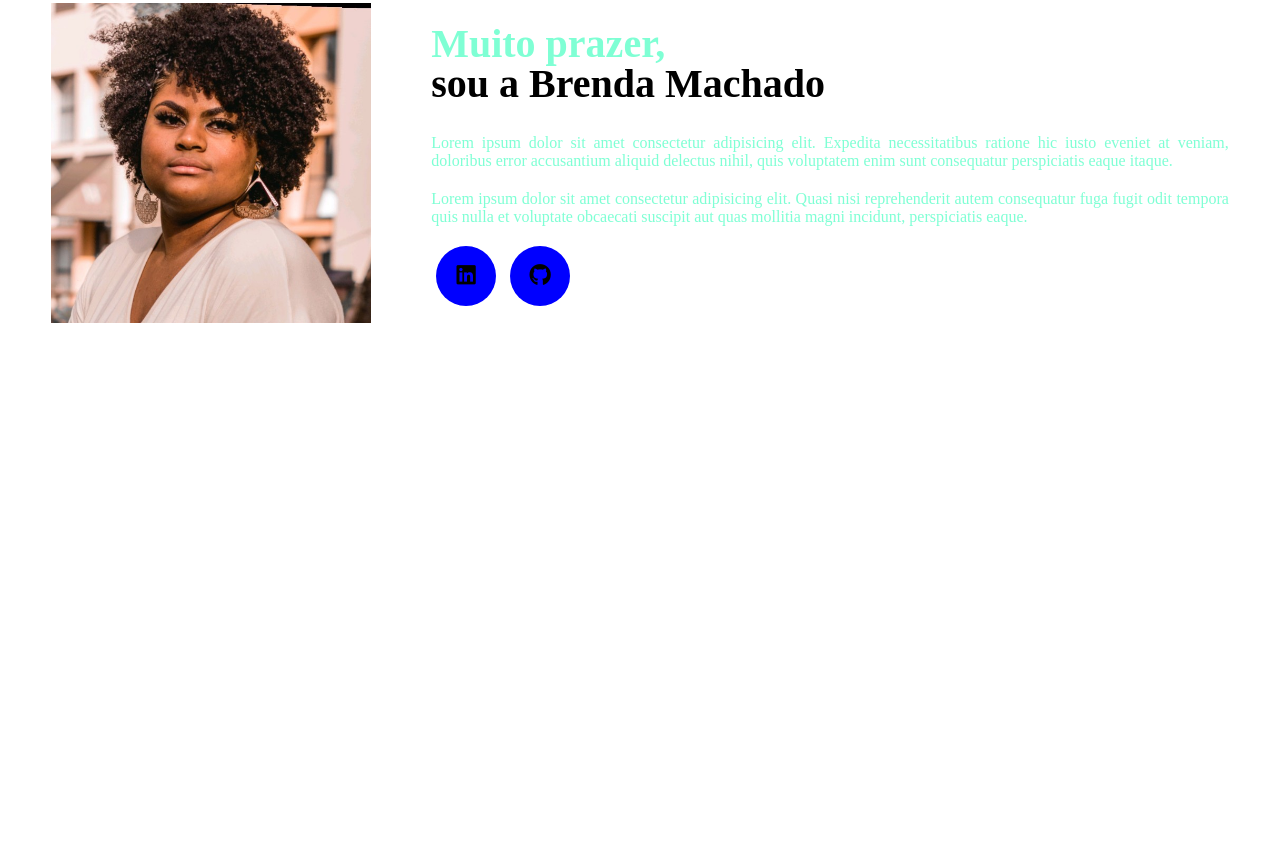
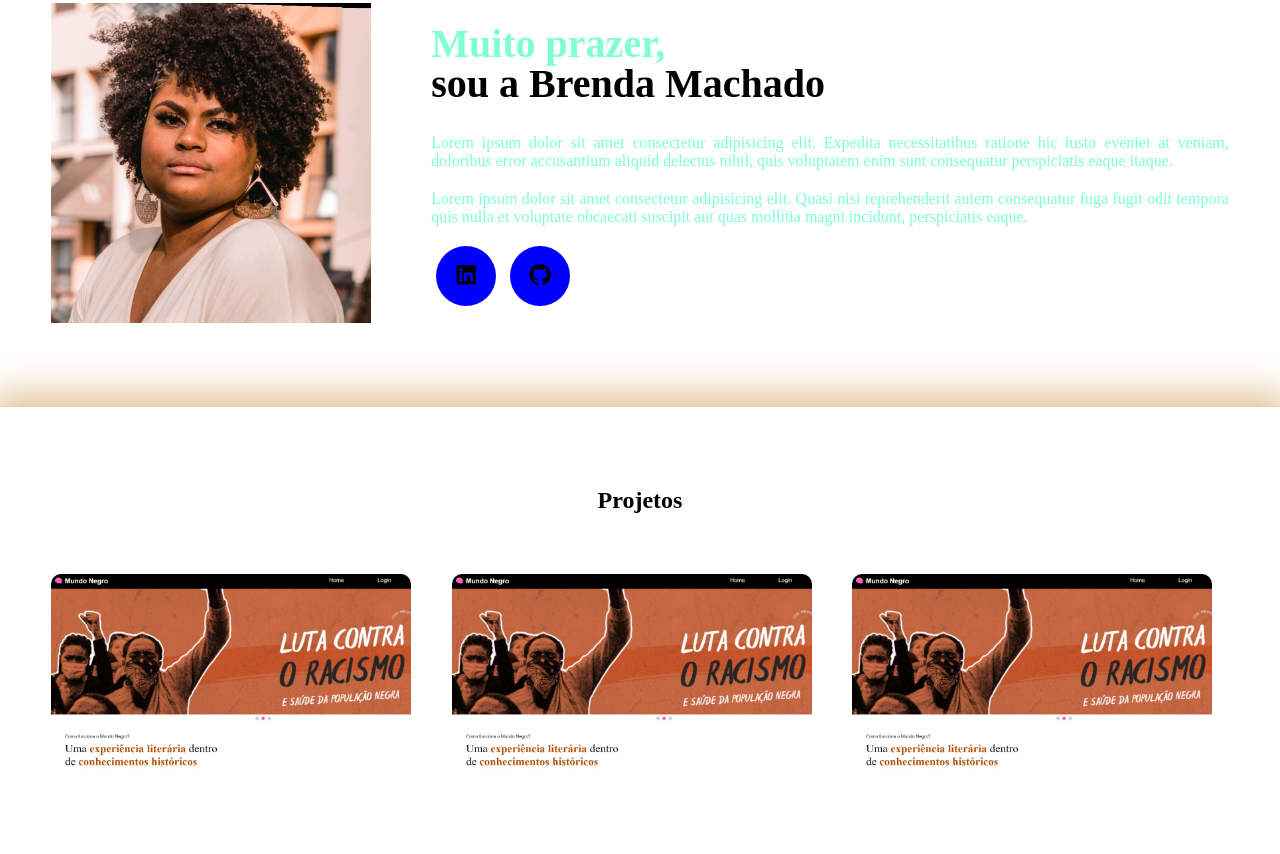
Before and after one commit to brenddamachado/portfolio_, a plain HTML site: page index.html in a window 1280 px wide. Shown: the part 865-1719 px from the top of the page. Before the commit the page ends 1272 px from the top, so only its background shows below. Drawn offline with Linux system fonts and the light colour scheme.

Commit message:
projetos

```diff
--- a/index.html
+++ b/index.html
@@ -5,8 +5,12 @@
     <meta name="viewport" content="width=device-width, initial-scale=1.0" />
     <title>Brenda Machado</title>
     <link rel="stylesheet" href="style.css" />
-    <link rel="stylesheet" href="https://cdnjs.cloudflare.com/ajax/libs/font-awesome/5.15.3/css/all.min.css" integrity="sha512-...." crossorigin="anonymous" />
-
+    <link
+      rel="stylesheet"
+      href="https://cdnjs.cloudflare.com/ajax/libs/font-awesome/5.15.3/css/all.min.css"
+      integrity="sha512-...."
+      crossorigin="anonymous"
+    />
   </head>
   <body>
     <header>
@@ -83,12 +87,40 @@
               incidunt, perspiciatis eaque.
             </p>
             <div class="btn-social">
-                <a href="#"><button><i class="fab fa-linkedin"></i></button></a>
-                <a href="#"><button><i class="fab fa-github"></i></button></a>
+              <a href="#"
+                ><button><i class="fab fa-linkedin"></i></button
+              ></a>
+              <a href="#"
+                ><button><i class="fab fa-github"></i></button
+              ></a>
             </div>
           </div>
         </div>
       </div>
     </section>
+
+    <section class="portfolio">
+      <div class="interface">
+        <h2 class="titulo">Projetos</h2>
+        <div class="flex">
+          <div
+            class="img-port"
+            style="background-image: url(imgs/mundonegro.jpg)"
+          >
+            <div class="overlay">projeto1</div>
+          </div>
+          <div
+            class="img-port"
+            style="background-image: url(imgs/mundonegro.jpg)"
+          >   <div class="overlay"> projeto1</div>
+        </div>
+          <div
+            class="img-port"
+            style="background-image: url(imgs/mundonegro.jpg)"
+          >  <div class="overlay"> projeto1</div>
+        </div>
+        </div>
+      </div>
+    </section>
   </body>
 </html>
--- a/style.css
+++ b/style.css
@@ -6,13 +6,12 @@
 }
 body {
   height: 100vh;
-
 }
 .interface {
   max-width: 1280px;
   margin: 0 auto;
 }
-.flex{
+.flex {
   display: flex;
   position: relative;
   align-items: center; /* Centralizar verticalmente */
@@ -27,7 +26,7 @@ body {
   border: 0;
   border-radius: 30px;
   cursor: pointer;
-  transition: .2s;
+  transition: 0.2s;
 }
 
 button:hover {
@@ -66,7 +65,6 @@ li {
   font-size: 20px;
 }
 
-
 .nav {
   color: aqua;
   text-decoration: none;
@@ -80,70 +78,67 @@ li {
 /* fim header */
 
 /* main */
-section.topo-site{
+section.topo-site {
   padding: 40px 4%;
 }
-section .topo-site .flex{
+section .topo-site .flex {
   align-items: center;
   justify-content: center;
   gap: 90px;
 }
-.topo-site h1{
+.topo-site h1 {
   color: antiquewhite;
   font-size: 42px;
   line-height: 40px;
 }
 
- .topo-site .txt-topo-site p{
+.topo-site .txt-topo-site p {
   color: brown;
-margin:40px 0px ;
+  margin: 40px 0px;
 }
 
-.topo-site .img-topo-site{
+.topo-site .img-topo-site {
   position: relative;
-  animation: flutuar 2s ease-in-out infinite alternate ;
+  animation: flutuar 2s ease-in-out infinite alternate;
 }
-@keyframes flutuar{
-  0%{
-    top:0;
-
+@keyframes flutuar {
+  0% {
+    top: 0;
   }
-  100%{
-    top:30px
+  100% {
+    top: 30px;
   }
 }
 
 /* sobre */
 
-section.sobre{
+section.sobre {
   padding: 80px 4%;
 }
-section.sobre .flex{
+section.sobre .flex {
   align-items: center;
   gap: 60px;
 }
 
-.sobre .txt-sobre{
+.sobre .txt-sobre {
   color: aquamarine;
-
 }
-.sobre .txt-sobre h2{
+.sobre .txt-sobre h2 {
   font-size: 40px;
   line-height: 40px;
   margin-bottom: 30px;
-
 }
 
-.txt-sobre h2 span{
+.txt-sobre h2 span {
   color: black;
   display: block;
 }
 
-.sobre .txt-sobre p{
+.sobre .txt-sobre p {
   margin: 20px 0;
   text-align: justify;
 }
-.sobre .txt-sobre .btn-social button{
+.sobre .txt-sobre .btn-social button {
   width: 60px;
   height: 60px;
   border-radius: 50%;
@@ -152,11 +147,73 @@ section.sobre .flex{
   background-color: blue;
   cursor: pointer;
   margin: 0 5px;
-  transition: .2s;
+  transition: 0.2s;
+}
+
+.img-sobre img {
+  width: 320px;
+  height: 320px;
+}
+
+/* projeto */
+
+section.portfolio {
+  padding: 80px 4%;
+  box-shadow: 0 0 40px 10px burlywood;
+}
+
+section.portfolio .flex {
+  display: grid;
+  grid-template-columns: repeat(3, 1fr);
+  grid-column-gap: 24px;
+  margin-top:60px ;
+}
+.img-port {
+  width: 360px;
+  height: 460px;
+  background-color: beige;
+}
+
+.img-port {
+  max-width: 100%;
+  height: 200px;
+  background-size: cover;
+  transition: 5s;
+  cursor: pointer;
+  border-radius: 10px;
+  transition: 100% 0%;
+  position: relative;
+}
+
+.img-port:hover {
+  background-position: 100% 100%;
 }
 
 
-.img-sobre img{
-  width: 320px;
-  height: 320px;
+.overlay{
+  position: absolute;
+  top: 0;
+  left: 0;
+  width: 100%;
+  height: 100%;
+  background-color: #000000b8;
+   border-radius: 10px;
+   display: flex;
+   align-items: center;
+   justify-content: center;
+   font-size: 24px;
+   font-weight: 600;
+   color: #fff;
+   opacity:0 ;
+   transition: .5s;
 }
+
+.overlay:hover{
+  opacity: 1;
+}
+
+.portfolio .interface .titulo{
+  display: flex;
+  align-items: center;
+    justify-content: center;
+}
```
Also changed, not shown: imgs/mundonegro.jpg (added). Lines whose indentation alone changed are shown as unchanged.
